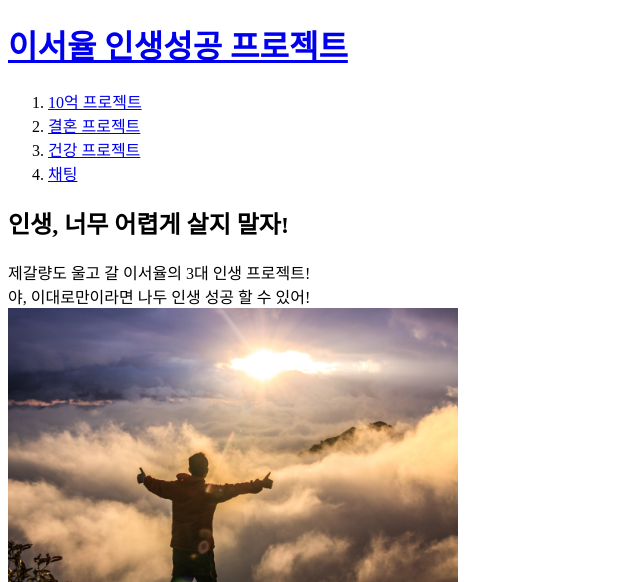
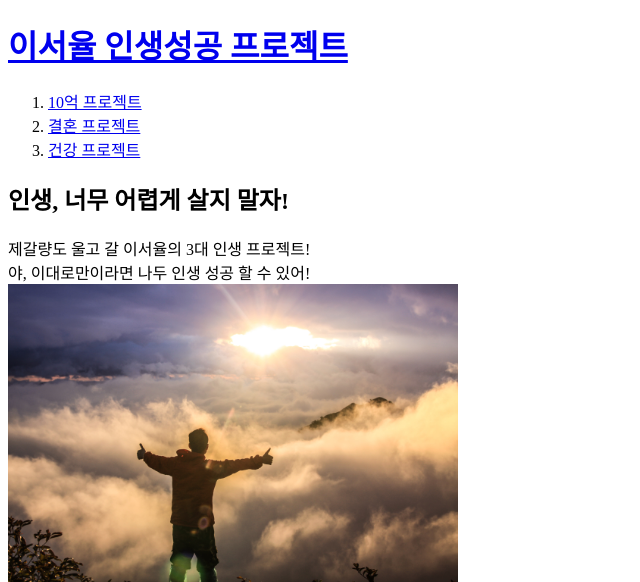
Before and after one commit to catdong2/web1, a plain HTML site: page index.html in a window 1280 px wide. Shown: the top 582 px of the page, without its empty margins (0-640 px from the left). Drawn offline with Linux system fonts and the light colour scheme.

Commit message:
Add files via upload

```diff
--- a/index.html
+++ b/index.html
@@ -9,7 +9,6 @@
   <li><a href="1.html">10억 프로젝트</a></li>
   <li><a href="2.html">결혼 프로젝트</a></li>
   <li><a href="3.html">건강 프로젝트</a></li>
-  <li><a href="채팅.html">채팅</a></li>
   </ol>
   <h2>인생, 너무 어렵게 살지 말자!</h2>
 
@@ -18,5 +17,18 @@
     <img src="success.jpg" width="450">
   </p>
   <iframe width="560" height="315" src="https://www.youtube.com/embed/If95bdcptEM" frameborder="0" allow="accelerometer; autoplay; encrypted-media; gyroscope; picture-in-picture" allowfullscreen></iframe>
+  <!--Start of Tawk.to Script-->
+  <script type="text/javascript">
+  var Tawk_API=Tawk_API||{}, Tawk_LoadStart=new Date();
+  (function(){
+  var s1=document.createElement("script"),s0=document.getElementsByTagName("script")[0];
+  s1.async=true;
+  s1.src='https://embed.tawk.to/5da180c1fbec0f2fe3b960aa/default';
+  s1.charset='UTF-8';
+  s1.setAttribute('crossorigin','*');
+  s0.parentNode.insertBefore(s1,s0);
+  })();
+  </script>
+  <!--End of Tawk.to Script-->
 </body>
 </html>
```
